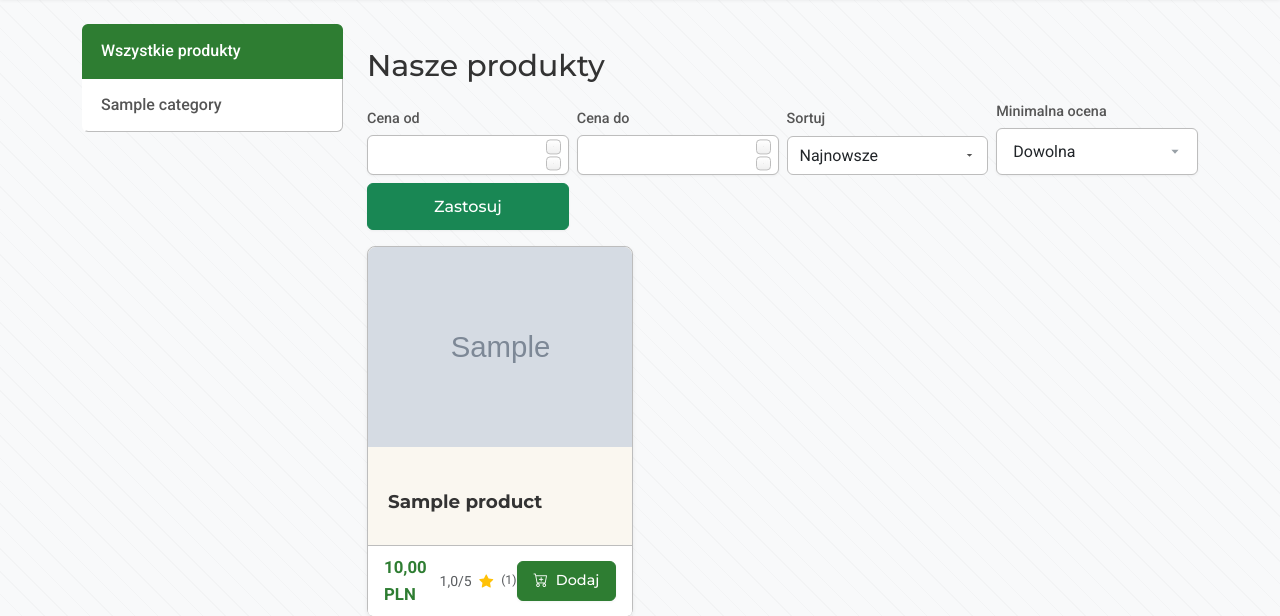
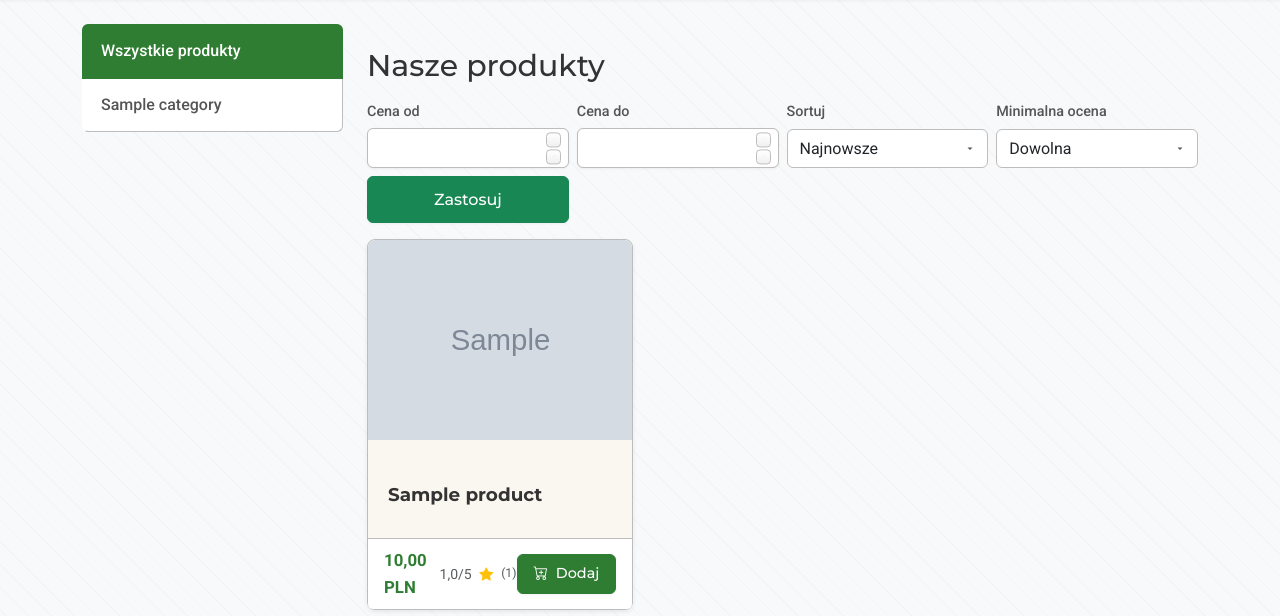
Before and after one commit to beenneegod/my_ecomarket_project, a Django app: page /store/ in a window 1280 px wide; the page is wider, and only the part inside the window is pictured. Shown: the part 87-703 px from the top of that part. Run offline with Django 5.2, Linux system fonts and the light colour scheme; tables that the repository leaves empty hold one stand-in row (values such as "Sample post"); grey boxes marked "Sample" are stand-in pictures; parts of the project's set-up code (start-up, migrations or seed data) failed here and were passed over; some libraries are stand-ins or nearby versions.

Commit message:
ratings for products 2.0

```diff
--- a/static/css/custom_styles.css
+++ b/static/css/custom_styles.css
@@ -1300,7 +1300,8 @@ header .navbar form.d-flex button.btn-outline-success {
     color: var(--bs-body-color);
     border: 1px solid var(--color-border);
     border-radius: .375rem;
-    padding: .375rem 2.25rem .375rem .75rem;
+    padding: .375rem 2.25rem .375rem .75rem; /* match .form-select/.form-control heights */
+    min-height: calc(2.25rem + 2px);
 }
 .product-filters .pseudo-select-toggle:focus { outline: none; border-color: #198754; box-shadow: 0 0 0 0.2rem rgba(25,135,84,.25); }
 .product-filters .pseudo-select .caret {
--- a/static/css/dark-mode.css
+++ b/static/css/dark-mode.css
@@ -109,6 +109,12 @@
 }
 .dark-mode .product-filters .pseudo-select-menu li:hover { background: rgba(255,255,255,.08); }
 .dark-mode .product-filters .pseudo-select-menu li.selected { background: rgba(76,175,80,.22); }
+
+/* Match focus ring tone in dark mode */
+.dark-mode .product-filters .pseudo-select-toggle:focus {
+    border-color: var(--color-primary) !important;
+    box-shadow: 0 0 0 0.2rem rgba(76, 175, 80, 0.25);
+}
 
 .dark-mode .form-control:focus,
 .dark-mode .form-select:focus {
--- a/static/js/product_filters.js
+++ b/static/js/product_filters.js
@@ -53,18 +53,18 @@
         });
     });
 
-    // Pseudo select for sort
-    const pseudo = container.querySelector('.pseudo-select');
-    if(pseudo){
-        const hidden = container.querySelector('input[type="hidden"][name="sort"]');
+    // Pseudo-selects (support multiple instances: sort, min_rating, etc.)
+    container.querySelectorAll('.pseudo-select').forEach(pseudo => {
+        const name = pseudo.getAttribute('data-name');
+        if(!name) return;
+        const hidden = container.querySelector(`input[type="hidden"][name="${name}"]`);
         const toggle = pseudo.querySelector('.pseudo-select-toggle');
-        const currentEl = pseudo.querySelector('#sort-current');
+        const currentEl = pseudo.querySelector('.pseudo-current');
         const menu = pseudo.querySelector('.pseudo-select-menu');
 
         function open(){
             pseudo.classList.add('open');
             toggle.setAttribute('aria-expanded', 'true');
-            // trap simple: focus menu for keyboard nav
             menu.focus();
         }
         function close(){
@@ -77,10 +77,10 @@
             menu.querySelectorAll('li').forEach(li => li.classList.toggle('selected', li.dataset.value === value));
         }
 
-        toggle.addEventListener('click', () => {
+        toggle?.addEventListener('click', () => {
             if(pseudo.classList.contains('open')) close(); else open();
         });
-        menu.addEventListener('click', (e) => {
+        menu?.addEventListener('click', (e) => {
             const li = e.target.closest('li[role="option"]');
             if(!li) return;
             setValue(li.dataset.value, li.textContent.trim());
@@ -89,7 +89,7 @@
         document.addEventListener('click', (e) => {
             if(!pseudo.contains(e.target)) close();
         });
-        menu.addEventListener('keydown', (e) => {
+        menu?.addEventListener('keydown', (e) => {
             const items = Array.from(menu.querySelectorAll('li'));
             const idx = items.findIndex(li => li.classList.contains('selected'));
             if(e.key === 'Escape'){ close(); toggle.focus(); }
@@ -98,6 +98,6 @@
             else if(e.key === 'Enter' || e.key === ' '){ e.preventDefault(); const el = document.activeElement.closest('li'); if(el){ setValue(el.dataset.value, el.textContent.trim()); close(); toggle.focus(); } }
         });
         // Make items focusable for keyboard
-        menu.querySelectorAll('li').forEach(li => li.tabIndex = 0);
-    }
+        menu?.querySelectorAll('li').forEach(li => li.tabIndex = 0);
+    });
 })();
--- a/store/templates/store/product_list.html
+++ b/store/templates/store/product_list.html
@@ -81,8 +81,8 @@
                     <label id="sort-label" class="form-label">Sortuj</label>
                     <input type="hidden" name="sort" id="sort" value="{{ sort|default:'new' }}">
                     <div class="pseudo-select" data-name="sort">
-                        <button type="button" class="pseudo-select-toggle" aria-haspopup="listbox" aria-expanded="false" aria-labelledby="sort-label sort-current">
-                            <span id="sort-current">
+                        <button type="button" class="pseudo-select-toggle" aria-haspopup="listbox" aria-expanded="false" aria-labelledby="sort-label">
+                            <span class="pseudo-current">
                                 {% if sort == 'popular' %}Popularne{% elif sort == 'price_asc' %}Cena: rosnąco{% elif sort == 'price_desc' %}Cena: malejąco{% elif sort == 'rating_desc' %}Ocena: najwyższa{% elif sort == 'rating_asc' %}Ocena: najniższa{% else %}Najnowsze{% endif %}
                             </span>
                             <i class="caret" aria-hidden="true"></i>
@@ -98,15 +98,24 @@
                     </div>
                 </div>
                 <div class="col-12 col-sm-4 col-md-3">
-                    <label for="min_rating" class="form-label">Minimalna ocena</label>
-                    <select id="min_rating" name="min_rating" class="form-select">
-                        <option value="" {% if not min_rating %}selected{% endif %}>Dowolna</option>
-                        <option value="1" {% if min_rating == '1' %}selected{% endif %}>1+ ★</option>
-                        <option value="2" {% if min_rating == '2' %}selected{% endif %}>2+ ★</option>
-                        <option value="3" {% if min_rating == '3' %}selected{% endif %}>3+ ★</option>
-                        <option value="4" {% if min_rating == '4' %}selected{% endif %}>4+ ★</option>
-                        <option value="4.5" {% if min_rating == '4.5' %}selected{% endif %}>4.5+ ★</option>
-                    </select>
+                    <label id="min-rating-label" class="form-label">Minimalna ocena</label>
+                    <input type="hidden" name="min_rating" value="{{ min_rating|default:'' }}">
+                    <div class="pseudo-select" data-name="min_rating">
+                        <button type="button" class="pseudo-select-toggle" aria-haspopup="listbox" aria-expanded="false" aria-labelledby="min-rating-label">
+                            <span class="pseudo-current">
+                                {% if min_rating == '1' %}1+ ★{% elif min_rating == '2' %}2+ ★{% elif min_rating == '3' %}3+ ★{% elif min_rating == '4' %}4+ ★{% elif min_rating == '4.5' %}4.5+ ★{% else %}Dowolna{% endif %}
+                            </span>
+                            <i class="caret" aria-hidden="true"></i>
+                        </button>
+                        <ul class="pseudo-select-menu" role="listbox" tabindex="-1" aria-labelledby="min-rating-label">
+                            <li role="option" data-value="" class="{% if not min_rating %}selected{% endif %}">Dowolna</li>
+                            <li role="option" data-value="1" class="{% if min_rating == '1' %}selected{% endif %}">1+ ★</li>
+                            <li role="option" data-value="2" class="{% if min_rating == '2' %}selected{% endif %}">2+ ★</li>
+                            <li role="option" data-value="3" class="{% if min_rating == '3' %}selected{% endif %}">3+ ★</li>
+                            <li role="option" data-value="4" class="{% if min_rating == '4' %}selected{% endif %}">4+ ★</li>
+                            <li role="option" data-value="4.5" class="{% if min_rating == '4.5' %}selected{% endif %}">4.5+ ★</li>
+                        </ul>
+                    </div>
                 </div>
                 <div class="col-12 col-md-3 d-grid">
                     <button type="submit" class="btn btn-success">Zastosuj</button>
```
